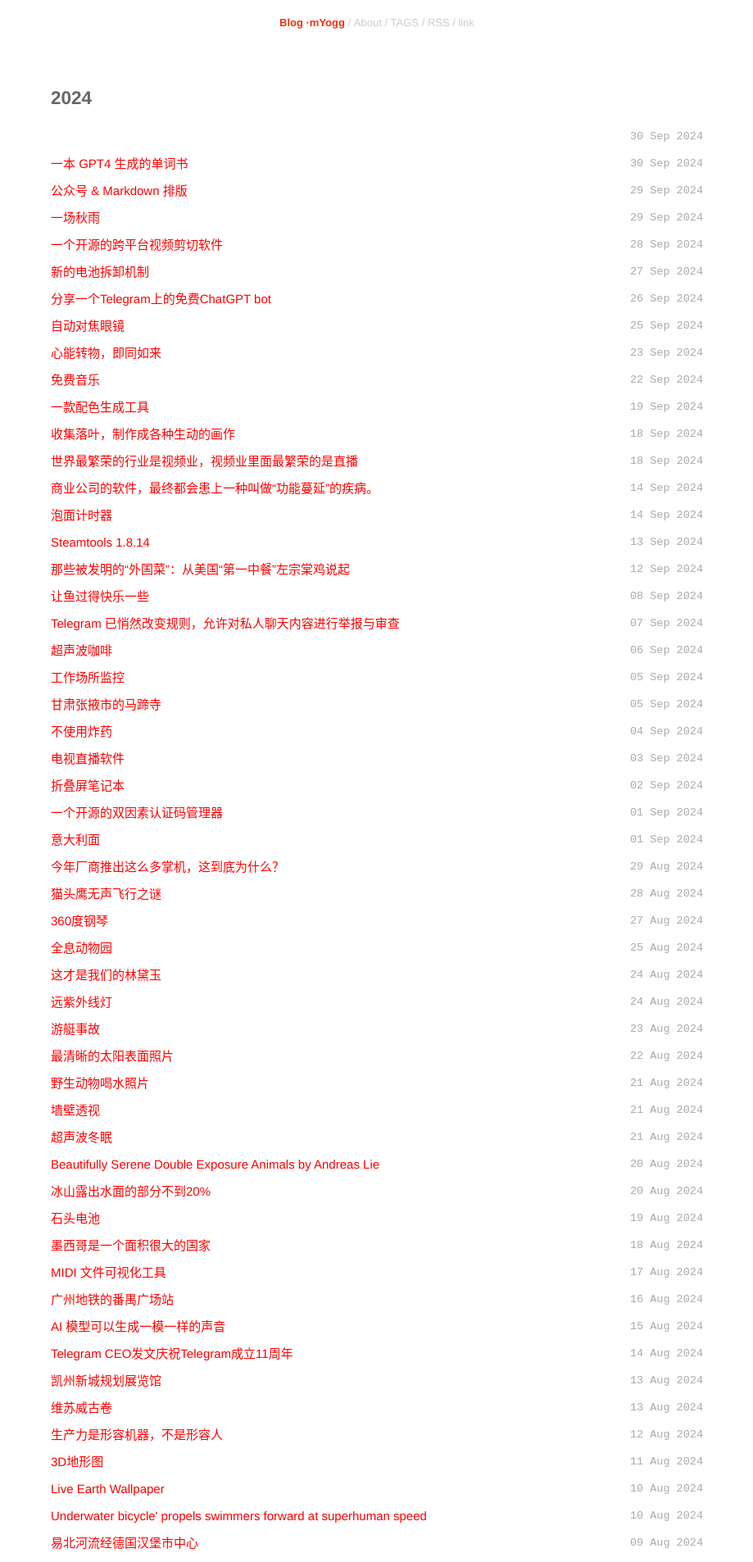
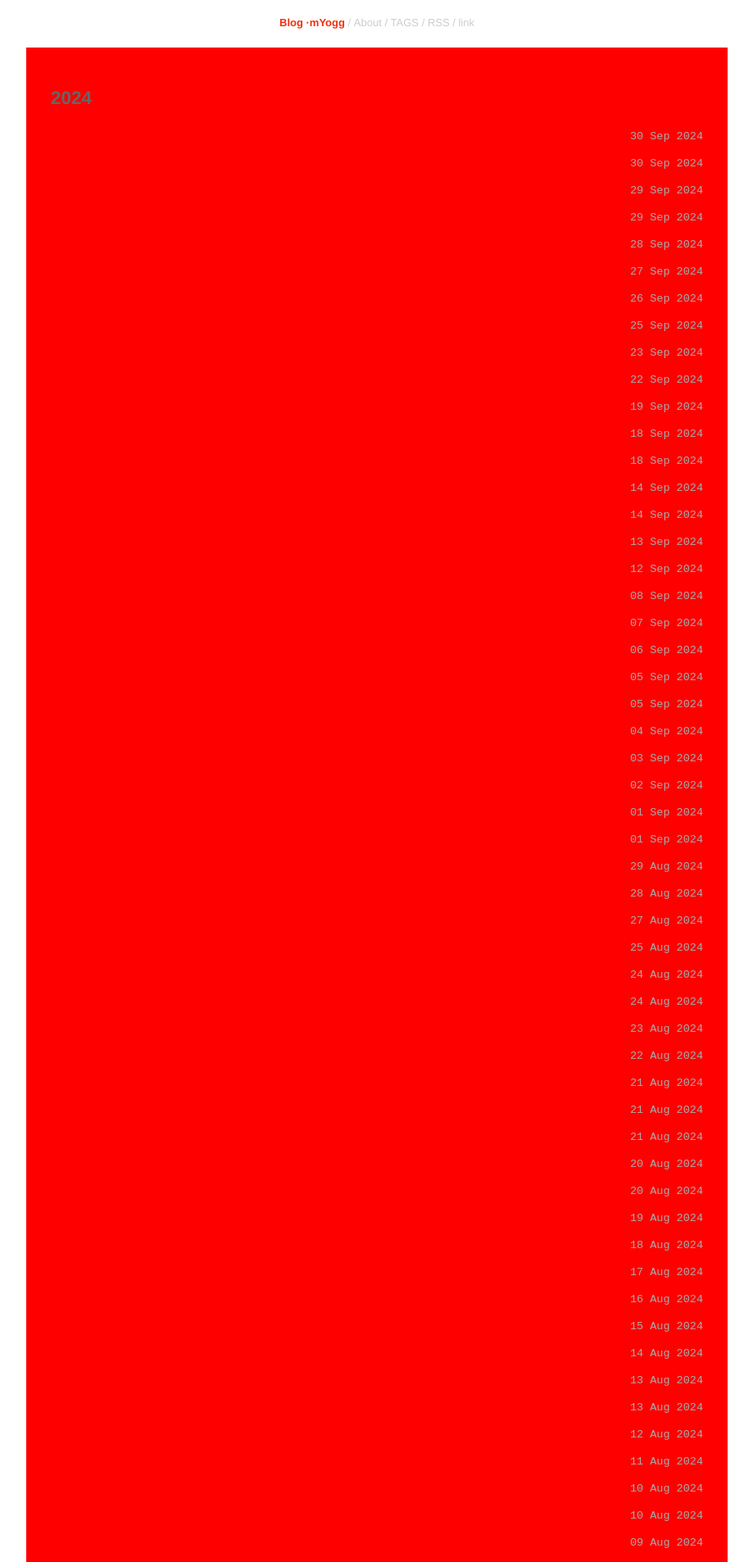
Before and after one commit to myogg/nnnn, a Jekyll site: the page built from index.html, in a window 1280 px wide. Shown: the top 1906 px of the page at 82% size, without its empty margins (180-1099 px from the left). Built offline with Jekyll 4.4.1, drawn with Linux system fonts in a browser that asks for light colours; nearby versions of some CDN libraries.

Commit message:
Update style.css

```diff
--- a/static/css/style.css
+++ b/static/css/style.css
@@ -134,7 +134,7 @@ a.extra:hover { border-bottom: 1px dashed #999; }
   margin: 0 auto;
   line-height: 1.75em;
   padding: 1em 2em;
-  background-color: #fff;
+  background-color: #FF0000;
   margin: 1em auto;
 }
 
```
